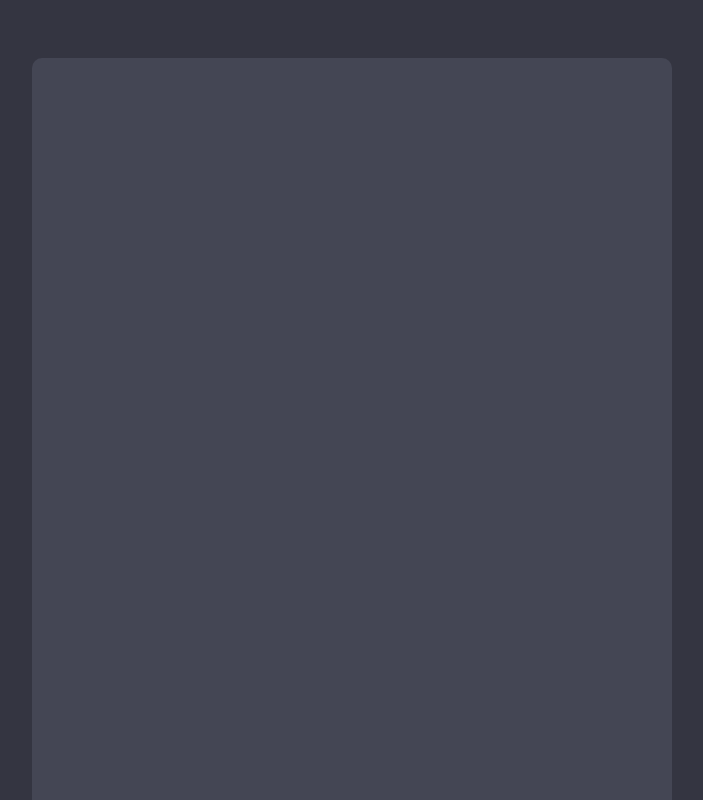
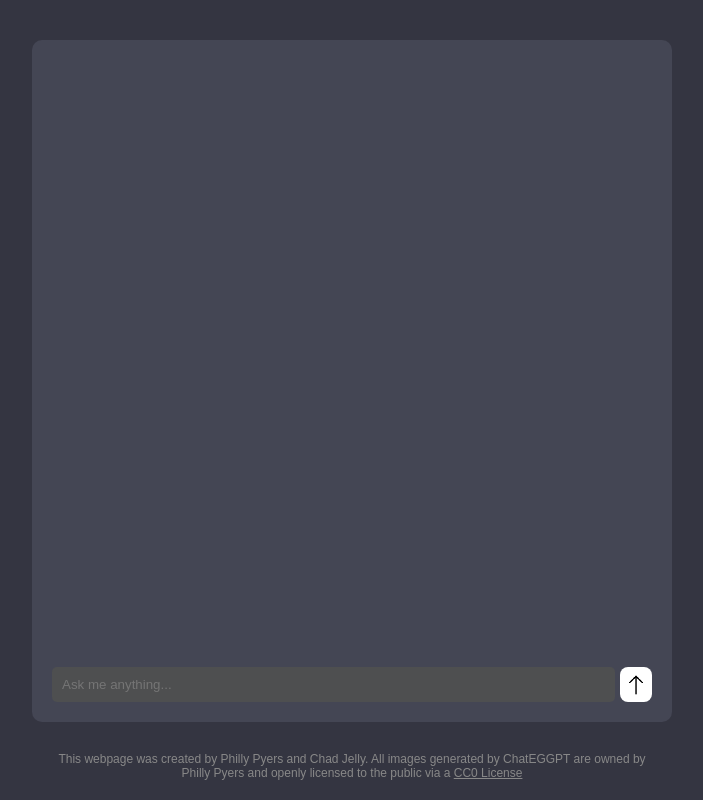
Before and after one commit to nicwineburger/ChatEGGPT, a plain HTML site: page index.html in a window 1280 px wide. Shown: the top 800 px of the page, without its empty margins (288-991 px from the left). Drawn offline with Linux system fonts and the light colour scheme.

Commit message:
Fix styling

```diff
--- a/index.html
+++ b/index.html
@@ -5,13 +5,54 @@
     <meta name="viewport" content="width=device-width, initial-scale=1.0">
     <title>ChatEGGPT</title>
     <style>
-        body { font-family: Arial, sans-serif; background-color: #343541; color: white; display: flex; flex-direction: column; align-items: center; }
-        #chat-container { width: 50%; max-width: 600px; background: #444654; padding: 20px; border-radius: 10px; margin-top: 50px; }
-        #messages { height: 800px; overflow-y: auto; }
-        .message { padding: 10px; margin: 5px 0; border-radius: 5px; }
-        .user { background: #4E4F50; align-self: flex-end; }
-        .bot { background: #444654; }
-        #input-container { display: flex; margin-top: 10px; }
+        html, body {
+            height: 100%;
+            margin: 0;
+            padding: 0;
+            font-family: Arial, sans-serif;
+            background-color: #343541;
+            color: white;
+        }
+        body {
+            display: flex;
+            flex-direction: column;
+            align-items: center;
+            padding: 20px;
+            box-sizing: border-box;
+        }
+        #chat-container {
+            width: 50%;
+            max-width: 600px;
+            background: #444654;
+            padding: 20px;
+            border-radius: 10px;
+            margin-top: 20px;
+            margin-bottom: 20px;
+            display: flex;
+            flex-direction: column;
+            height: calc(100vh - 120px); /* Adjust for padding and footer */
+        }
+        #messages {
+            flex: 1;
+            overflow-y: auto;
+            margin-bottom: 10px;
+        }
+        .message {
+            padding: 10px;
+            margin: 5px 0;
+            border-radius: 5px;
+        }
+        .user {
+            background: #4E4F50;
+            align-self: flex-end;
+        }
+        .bot {
+            background: #444654;
+        }
+        #input-container {
+            display: flex;
+            width: 100%;
+        }
         #user-input {
             flex-grow: 1;
             padding: 10px;
@@ -21,11 +62,34 @@
             color: white;
             outline: none;
         }
-        .button {background-color: #ffffff; border-radius: 8px;}
+        .button {
+            background-color: #ffffff;
+            border-radius: 8px;
+            border: none;
+            margin-left: 5px;
+            cursor: pointer;
+            display: flex;
+            align-items: center;
+            justify-content: center;
+        }
+        .button img {
+            max-width: 20px;
+            max-height: 20px;
+        }
         #footer {
-            margin-top: 20px;
+            margin-top: 10px;
             font-size: 12px;
             color: #888;
+            text-align: center;
+            max-width: 600px;
+        }
+
+        /* Responsive design for smaller screens */
+        @media (max-width: 768px) {
+            #chat-container {
+                width: 90%;
+                height: calc(100vh - 100px);
+            }
         }
     </style>
     <link rel="icon" type="image/png" href="assets/favicon.png">
@@ -35,11 +99,10 @@
         <div id="messages"></div>
         <div id="input-container">
             <input type="text" id="user-input" placeholder="Ask me anything...">
-            <button onclick="sendMessage()" class="button"><img src = "assets/arrow.png" /></button>
+            <button onclick="sendMessage()" class="button"><img src="assets/arrow.png" alt="Send" /></button>
         </div>
     </div>
-    <div id="footer">This webpage was created by Philly Pyers and Chad Jelly. All images generated by ChatEGGPT are owned by Philly Pyers and openly licensed to the public via a <a href="https://creativecommons.org/publicdomain/zero/1.0/." target="_blank" style="color: #888; text-decoration: none;">CC0 License</a></div>
-
+    <div id="footer">This webpage was created by Philly Pyers and Chad Jelly. All images generated by ChatEGGPT are owned by Philly Pyers and openly licensed to the public via a <a href="https://creativecommons.org/publicdomain/zero/1.0/" target="_blank" style="color: #888; text-decoration: underline;">CC0 License</a></div>
     <script src="ChatEggPT.js"></script>
 </body>
 </html>
```
